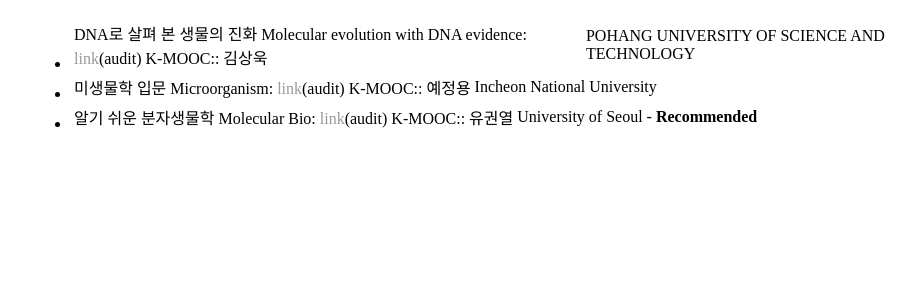
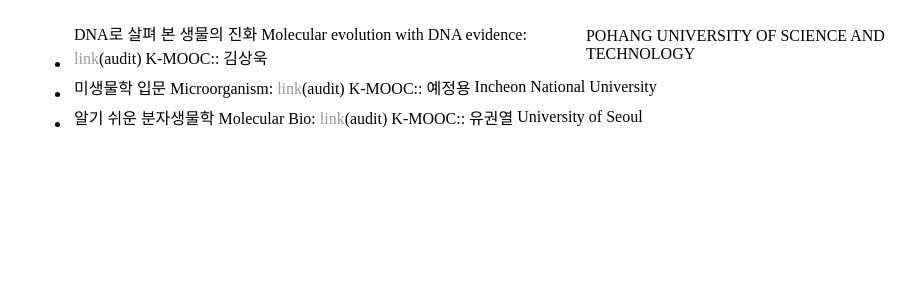
Before and after one commit to yjkweon24/yjkweon24.github.io, a Jekyll site: the page built from coursework/coursework.md, in a window 1280 px wide and 900 px high, scrolled down 465 px. Shown: the part 152-438 px from the top of the window, without its empty margins (161-1077 px from the left). Built offline with Jekyll 4.4.1, drawn with Linux system fonts in a browser that asks for light colours; our own code applies the rules of GitHub Pages for plain Markdown files.

Commit message:
Update coursework.md

```diff
--- a/coursework/coursework.md
+++ b/coursework/coursework.md
@@ -18,7 +18,7 @@
 
 * 미생물학 입문 Microorganism: [link](http://www.kmooc.kr/courses/course-v1:INU+INU002+2020_L2_4/course/)(audit) K-MOOC:: 예정용 | Incheon National University
 
-* 알기 쉬운 분자생물학 Molecular Bio: [link](http://www.kmooc.kr/courses/course-v1:UOSk+ACE_UOS07+2021_T1/course/)(audit) K-MOOC:: 유권열 | University of Seoul - **Recommended**
+* 알기 쉬운 분자생물학 Molecular Bio: [link](http://www.kmooc.kr/courses/course-v1:UOSk+ACE_UOS07+2021_T1/course/)(audit) K-MOOC:: 유권열 | University of Seoul
 
 <br>
 
```
